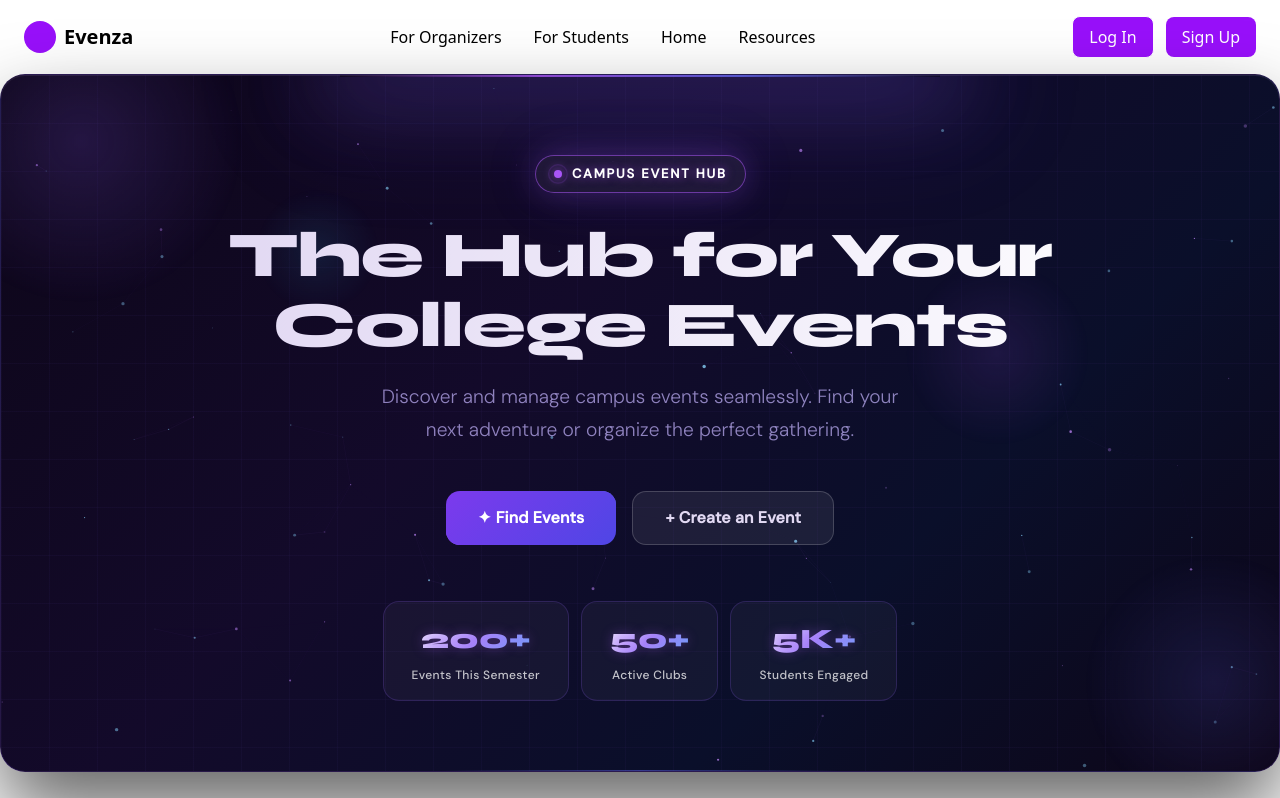
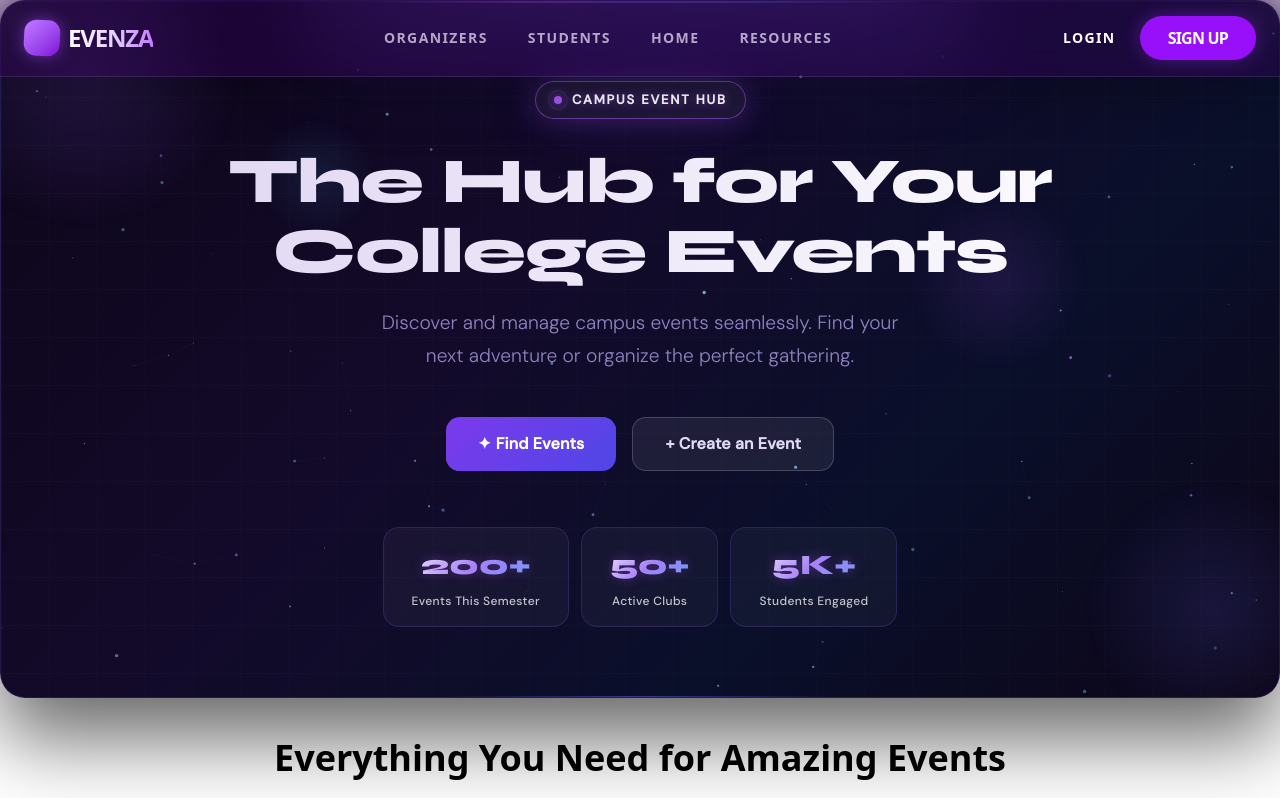
Before and after one commit to sanchipal2004/Evenza, a React (Vite) app in the folder evenza/: page / in a window 1280 px wide. Shown: the top 798 px of the page. Built offline with nearby package versions, Linux system fonts and the light colour scheme.

Commit message:
classy Navbar

```diff
--- a/evenza/src/components/Navbar.jsx
+++ b/evenza/src/components/Navbar.jsx
@@ -1,37 +1,109 @@
+// import React from "react";
+// import { useNavigate } from "react-router-dom";
+// import Login from "../assets/pages/Login";
+
+// const Navbar = () => {
+
+//     const navigate =useNavigate()
+
+
+//   return (
+//     <nav className="w-full  bg-white">
+//       <div className="max-w-7xl mx-auto flex items-center justify-between py-4 px-6">
+
+
+//         <div className="flex items-center gap-2">
+//           <div className="w-8 h-8 bg-purple-600 rounded-full"></div>
+//           <h1 className="text-xl font-bold">Evenza</h1>
+//         </div>
+
+
+//         <div className="hidden md:flex items-center gap-8 text-black">
+//           <a href="/OrganizationDashboard">For Organizers</a>
+//           <a href="#">For Students</a>
+//           <a href="/">Home</a>
+//           <a href="/resources">Resources</a>
+//         </div>
+
+
+//         <div className="flex items-center gap-3">
+//           <button className="px-4 py-2 border   bg-purple-600 text-white rounded-lg hover:bg-purple-70 " onClick={()=>navigate('/login')}> Log In</button>
+//           <button className="px-4 py-2 bg-purple-600 text-white rounded-lg hover:bg-purple-700" onClick={()=>navigate('/signup')}
+
+//           >
+//             Sign Up
+//           </button>
+//         </div>
+
+//       </div>
+//     </nav>
+//   );
+// };
+
+// export default Navbar;
+
+
+
+
+
+//modified
 import React from "react";
 import { useNavigate } from "react-router-dom";
-import Login from "../assets/pages/Login";
 
 const Navbar = () => {
-
-    const navigate =useNavigate()
-
+  const navigate = useNavigate();
 
   return (
-    <nav className="w-full  bg-white">
+    <nav className="fixed top-0 left-0 w-full z-50 border-b border-white/10 bg-purple-950/30 backdrop-blur-xl shadow-2xl">
       <div className="max-w-7xl mx-auto flex items-center justify-between py-4 px-6">
 
-
-        <div className="flex items-center gap-2">
-          <div className="w-8 h-8 bg-purple-600 rounded-full"></div>
-          <h1 className="text-xl font-bold">Evenza</h1>
+        {/* Logo Section */}
+        <div
+          className="flex items-center gap-2 cursor-pointer group"
+          onClick={() => navigate('/')}
+        >
+          <div className="w-9 h-9 bg-gradient-to-br from-purple-400 to-purple-700 rounded-xl rotate-3 group-hover:rotate-12 transition-transform duration-300 shadow-[0_0_15px_rgba(168,85,247,0.5)]"></div>
+          <h1 className="text-2xl font-black bg-gradient-to-r from-white via-purple-200 to-purple-400 bg-clip-text text-transparent tracking-tighter">
+            EVENZA
+          </h1>
         </div>
 
-
-        <div className="hidden md:flex items-center gap-8 text-black">
-          <a href="/OrganizationDashboard">For Organizers</a>
-          <a href="#">For Students</a>
-          <a href="/">Home</a>
-          <a href="/resources">Resources</a>
+        {/* Catchy Navigation Links */}
+        <div className="hidden md:flex items-center gap-10">
+          {[
+            { name: "Organizers", path: "/OrganizationDashboard" },
+            { name: "Students", path: "#" },
+            { name: "Home", path: "/" },
+            { name: "Resources", path: "/resources" }
+          ].map((link) => (
+            <a
+              key={link.name}
+              href={link.path}
+              className="relative text-sm font-bold uppercase tracking-widest text-purple-100/70 hover:text-white transition-all duration-300 group"
+            >
+              {link.name}
+              {/* Animated underline */}
+              <span className="absolute -bottom-1 left-0 w-0 h-0.5 bg-gradient-to-r from-purple-400 to-fuchsia-500 transition-all duration-300 group-hover:w-full"></span>
+            </a>
+          ))}
         </div>
 
+        {/* Action Buttons */}
+        <div className="flex items-center gap-6">
+          <button
+            className="text-sm font-bold uppercase tracking-widest text-white hover:text-purple-300 transition-colors"
+            onClick={() => navigate('/login')}
+          >
+            Login
+          </button>
 
-        <div className="flex items-center gap-3">
-          <button className="px-4 py-2 border   bg-purple-600 text-white rounded-lg hover:bg-purple-70 " onClick={()=>navigate('/login')}> Log In</button>
-          <button className="px-4 py-2 bg-purple-600 text-white rounded-lg hover:bg-purple-700" onClick={()=>navigate('/signup')}
-
+          <button
+            className="relative px-7 py-2.5 overflow-hidden group bg-purple-600 rounded-full font-bold uppercase tracking-tighter text-white transition-all duration-300 hover:scale-105 active:scale-95 shadow-[0_0_20px_rgba(147,51,234,0.4)]"
+            onClick={() => navigate('/signup')}
           >
-            Sign Up
+            <span className="relative z-10">Sign Up</span>
+            {/* Glossy shine effect on hover */}
+            <div className="absolute inset-0 w-full h-full bg-gradient-to-r from-transparent via-white/20 to-transparent -translate-x-full group-hover:translate-x-full transition-transform duration-700"></div>
           </button>
         </div>
 
```
